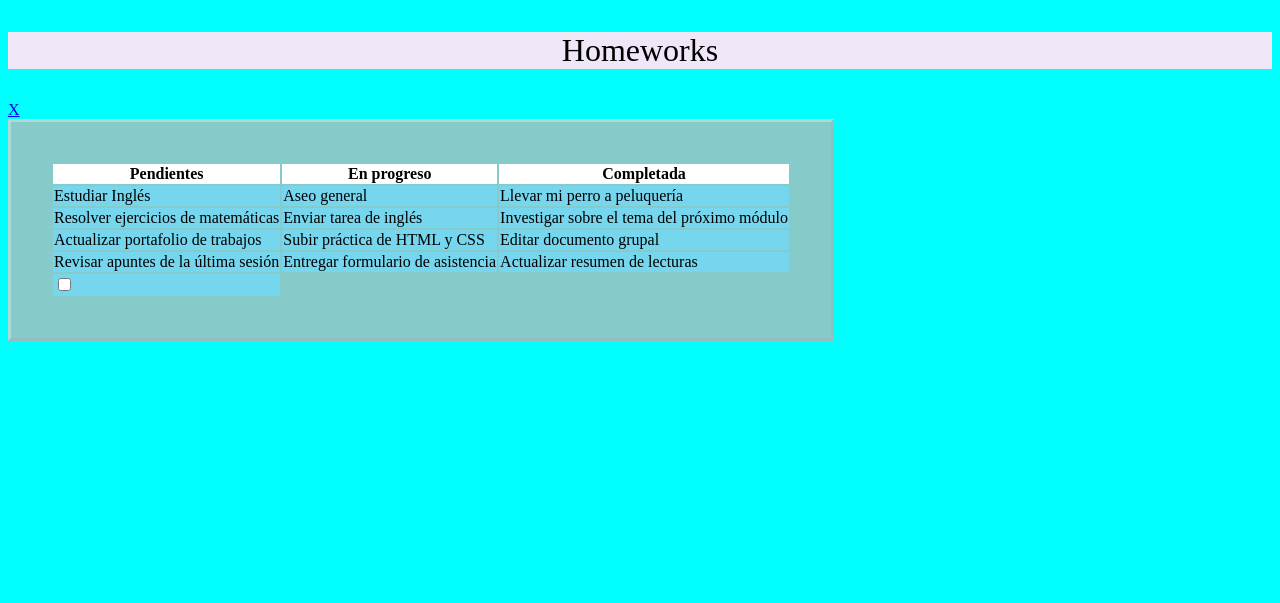
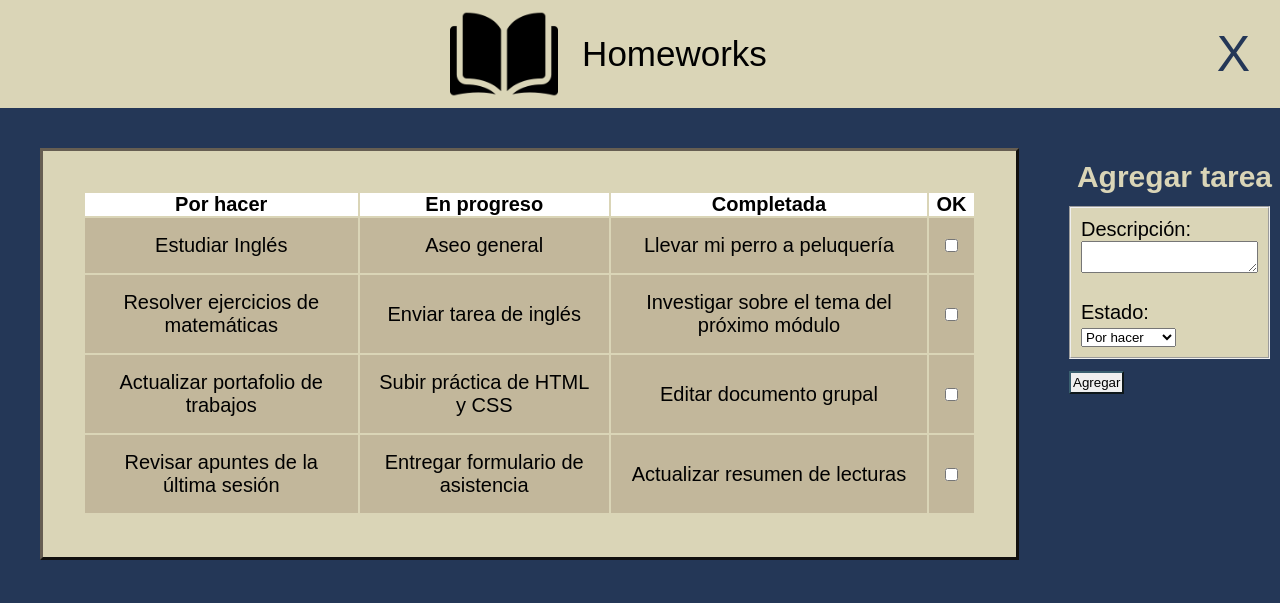
Before and after one commit to Celula7-MiniOs/MiniOs, a plain HTML site: page apps/homeworks.html in a window 1280 px wide. Drawn offline with Linux system fonts and the light colour scheme; a web font is replaced by a local one.

Commit message:
Mi parte finalizada

```diff
--- a/apps/homeworks.html
+++ b/apps/homeworks.html
@@ -3,21 +3,30 @@
 <head>
     <meta charset="UTF-8">
     <meta name="viewport" content="width=device-width, initial-scale=1.0">
+    <link rel="preconnect" href="https://fonts.googleapis.com">
+    <link rel="preconnect" href="https://fonts.gstatic.com" crossorigin>
+    <link href="https://fonts.googleapis.com/css2?family=Funnel+Display:wght@300..800&display=swap" rel="stylesheet">
     <title>Homework</title>
-    <link rel="stylesheet" href="/styles/style.css">
+    <link rel="stylesheet" href="../styles/Homework.css">
 </head>
 <body>
     <header class="Encabezado-Homeworks">
+       <div class="headertitle">
+        <img class="Icono" src="../img/open-book.png" alt="Icono">
         <p> Homeworks</p>
+       </div>
+       <div class="headerclose">
+         <a href="../index.html" class="close" >X</a>
+       </div>
     </header>
-    <section>
-        <a href="../index.html" class="close" >X</a>
+    <section class="Tabla">
         <table class="Planner">
             <thead>
                 <tr>
-                <th>Pendientes</th>
+                    <th>Por hacer</th>
                     <th>En progreso</th>
                     <th>Completada</th>
+                    <th>OK</th>
                 </tr>
             </thead>
             <tbody>
@@ -25,49 +34,53 @@
                     <td>Estudiar Inglés</td>
                     <td>Aseo general</td>
                     <td>Llevar mi perro a peluquería</td>
+                    <td> <input type="checkbox"></td>
                 </tr>
                 <tr>
                     <td>Resolver ejercicios de matemáticas</td>
                     <td>Enviar tarea de inglés</td>
                     <td>Investigar sobre el tema del próximo módulo</td>
+                    <td> <input type="checkbox"></td>
                 </tr>
                 <tr>
                     <td>Actualizar portafolio de trabajos</td>
                     <td>Subir práctica de HTML y CSS</td>
                     <td>Editar documento grupal</td>
+                    <td> <input type="checkbox"></td>
                 </tr>
                 <tr>
                     <td>Revisar apuntes de la última sesión</td>
                     <td>Entregar formulario de asistencia</td>
                     <td>Actualizar resumen de lecturas</td>
+                    <td> <input type="checkbox"></td>
                 </tr>
                 <tr>
-                <td> <input type="checkbox">
-                </td>
+
                 </tr>
             </tbody>
         </table>
-    </section>
-
-
-
-    <!-- <section class="form-section">
-        <h2>Agregar nueva tarea</h2>
+          <section class="Agregar-tarea">
+                <h2>Agregar tarea</h2>
                 <form>
-            <label for="titulo">Título de la tarea:</label><br>
-            <input type="text" id="titulo" name="titulo"><br><br>
-
+                    <fieldset>
                         <label for="descripcion">Descripción:</label><br>
                         <textarea id="descripcion" name="descripcion"></textarea><br><br>
 
                         <label for="estado">Estado:</label><br>
                         <select id="estado" name="estado">
-                <option>Pendiente</option>
+                        <option>Por hacer</option>
+                        <option>En progreso</option>
                         <option>Completada</option>
-            </select><br><br>
-            <button disabled>Agregar (solo demostración)</button>
+                        </select>
+                    </fieldset>
+                    <button> Agregar</button> <!-- (solo demostración) -->
                 </form>
-    </section> -->
+        </section>
+    </section>
+
+
+
+
 
 </body>
 </html>
--- /dev/null
+++ b/styles/Homework.css
@@ -0,0 +1,93 @@
+:root{
+    --color1 : #243757;
+    --color2 : #3a5f6f;
+    --color3 : #dad5b7;
+    --color4 : #c2b79b;
+    --color5 : #665e52;
+    --font-style :
+    /*
+    .color1 { #262525 };
+    .color2 { #525252 };
+    .color3 { #e6ddbc };
+    .color4 { #822626 };
+    .color5 { #690202 };
+    */
+}
+*{
+    margin: 0;
+    padding: 0;
+}
+body{
+    background-color: var(--color1);
+    margin: 0 ;
+    padding: 0 ;
+    font-size: 20px;
+    font-family: "Funnel Display", sans-serif;
+}
+
+.Encabezado-Homeworks {
+   width: 100%;
+   background-color: var(--color3);
+   display: flex;
+   justify-content: space-between;
+   align-items: center;
+   height: 100%;
+}
+.Icono{
+    width: 15%;
+    height: 10%;
+}
+.headertitle{
+    display: flex;
+    align-items: center;
+    margin-left: 450px;
+    font-size: 35px;
+    gap: 1.5rem;
+}
+.headerclose{
+    margin-right: 30px;
+}
+.headerclose a {
+    text-decoration: none;
+    font-size: 50px;
+    color: #243757;
+}
+.Planner{
+    background-color: var(--color3);
+    border: outset, var(--color5);
+    padding: 2.5rem;
+    margin: 2.5rem;
+}
+th{
+    background-color: white;
+}
+td{
+    background-color: var(--color4);
+    text-align: center;
+    padding: 1rem;
+}
+div{
+    text-align: left;
+}
+.Tabla{
+    display: flex;
+}
+.Agregar-tarea{
+    margin-top: 50px;
+}
+.Agregar-tarea h2{
+    color: var(--color3);
+    text-align: center;
+    padding: 2px;
+    margin-left: 10px;
+}
+.Agregar-tarea form fieldset {
+    margin: 10px;
+    padding: 10px;
+    background-color: var(--color3);
+}
+button{
+    border-color: var(--color2);
+    padding: 2px;
+    margin-left: 10px;
+}
--- a/styles/style.css
+++ /dev/null
@@ -1,26 +0,0 @@
-
-
-body{
-    background-color: aqua;
-}
-
-.Encabezado-Homeworks{
-    background-color: rgb(239, 230, 247);
-    text-align: center;
-    font-size: 2rem;
-}
-.Planner{
-    background-color: rgba(236, 162, 162, 0.568);
-    border: outset, rgba(255, 248, 248, 0.329);
-    padding: 2.5rem;
-}
-th{
-    background-color: white;
-}
-td{
-    background-color: rgba(111, 220, 253, 0.699);
-}
-
-.close{
-    text-align: right;
-}
```
Also changed, not shown: img/open-book.png (added). Lines whose indentation alone changed are shown as unchanged.
